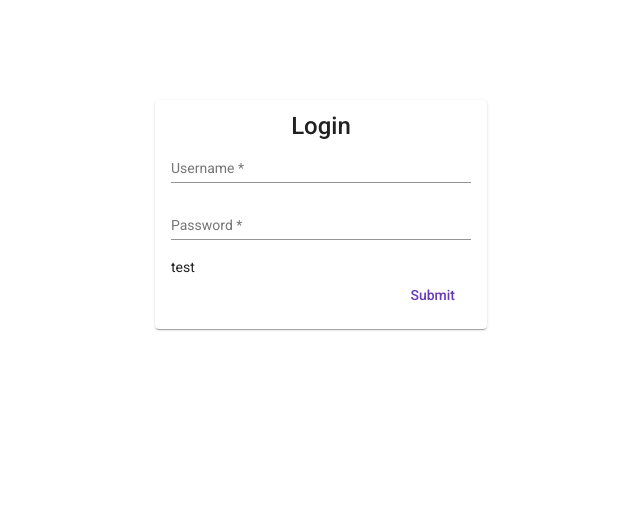
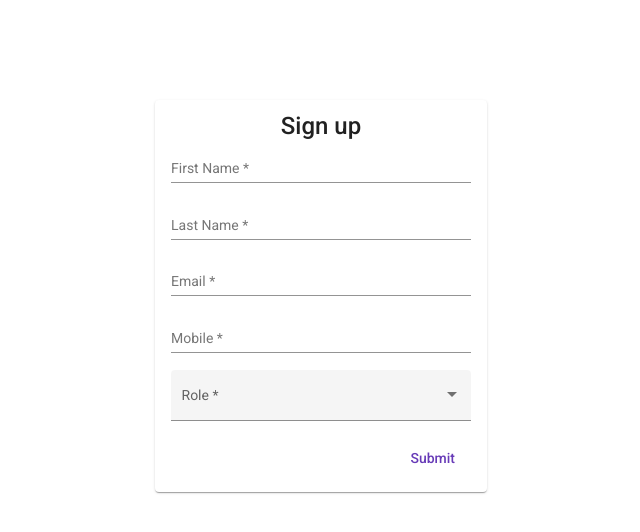
Before and after one commit to anup0651/sample_unit_testing, an Angular app: page / in a window 1280 px wide. Shown: the top 532 px of the page, without its empty margins (319-959 px from the left). Built offline with nearby package versions, Linux system fonts and the light colour scheme.

Commit message:
added signup

```diff
--- a/src/app/app.component.html
+++ b/src/app/app.component.html
@@ -1,4 +1,5 @@
 
-<app-login></app-login>
+<app-signup></app-signup>
+<!-- <app-login></app-login> -->
 <!-- <app-home></app-home> -->
 <router-outlet></router-outlet>
--- a/src/app/app.module.ts
+++ b/src/app/app.module.ts
@@ -8,13 +8,15 @@ import { BrowserAnimationsModule } from '@angular/platform-browser/animations';
 import { MaterialModule } from './material.module';
 import { LoginComponent } from './login/login.component';
 import { FormsModule, ReactiveFormsModule } from '@angular/forms';
-
+import { SignupComponent } from './signup/signup.component';
 
 @NgModule({
   declarations: [
     AppComponent,
     HomeComponent,
-    LoginComponent
+    LoginComponent,
+    SignupComponent
+
   ],
   imports: [
     BrowserModule,
--- /dev/null
+++ b/src/app/signup/signup.component.html
@@ -0,0 +1,58 @@
+<mat-card>
+    <mat-card-title>{{title}}</mat-card-title>
+<mat-card-content>
+<form [formGroup]="signupForm" (ngSubmit)="submit()">
+  <div id="firstName-container">
+
+    <mat-form-field >
+      <input type="text" id="firstName-text" matInput placeholder="First Name" formControlName="firstName" [ngClass]="{ 'is-invalid': submitted && firstName?.errors?.['required'] }" >
+    </mat-form-field>
+  </div>
+
+  <div id="lastName-container">
+
+    <mat-form-field >
+      <input type="text" id="lastName-text" matInput placeholder="Last Name" formControlName="lastName" [ngClass]="{ 'is-invalid': submitted && lastName?.errors?.['required'] }" >
+    </mat-form-field>
+  </div>
+
+  <div id="email-container">
+
+    <mat-form-field >
+      <input type="text" id="email-text" matInput placeholder="Email" formControlName="email" [ngClass]="{ 'is-invalid': submitted && email?.errors?.['required'] }" >
+    </mat-form-field>
+  </div>
+
+  <div id="mobile-container">
+
+    <mat-form-field >
+      <input type="text" id="mobile-text" matInput placeholder="Mobile" formControlName="mobile" [ngClass]="{ 'is-invalid': submitted && mobile?.errors?.['required'] }" >
+    </mat-form-field>
+  </div>
+
+  <div id="role-container">
+    <mat-form-field appearance="fill">
+        <mat-label>Role</mat-label>
+        <mat-select id="role-text" laceholder="role" formControlName="role" [ngClass]="{ 'is-invalid': submitted && role?.errors?.['required'] }">
+          <mat-option *ngFor="let role of roleList" [value]="role.value">
+            {{role.viewValue}}
+          </mat-option>
+        </mat-select>
+      </mat-form-field>
+  </div>
+
+  <div *ngIf="error" class="error" id="error-msg">
+    {{ error }}
+  </div>
+
+  <div *ngIf="successMsg" id="successMsg">
+    {{ successMsg }}
+  </div>
+
+  <div id="login-btn-container" class="button">
+    <button type="submit" color="primary" mat-button>Submit</button>
+  </div>
+
+</form>
+</mat-card-content>
+</mat-card>
--- /dev/null
+++ b/src/app/signup/signup.component.scss
@@ -0,0 +1,28 @@
+:host {
+    display: flex;
+    justify-content: center;
+    margin: 100px 0px;
+  }
+
+  .mat-form-field {
+    width: 100%;
+    min-width: 300px;
+  }
+
+  mat-card-title,
+  mat-card-content {
+    display: flex;
+    justify-content: center;
+  }
+
+  .error {
+    padding: 16px;
+    width: 300px;
+    color: white;
+    background-color: red;
+  }
+
+  .button {
+    display: flex;
+    justify-content: flex-end;
+  }
--- /dev/null
+++ b/src/app/signup/signup.component.ts
@@ -0,0 +1,59 @@
+import { Component, OnInit } from '@angular/core';
+import { FormControl, FormGroup, Validators } from '@angular/forms';
+
+@Component({
+  selector: 'app-signup',
+  templateUrl: './signup.component.html',
+  styleUrls: ['./signup.component.scss']
+})
+export class SignupComponent implements OnInit {
+  roleList: any = [
+    {value: 'superAdmin', viewValue: 'Super Admin'},
+    {value: 'admin', viewValue: 'Admin'},
+    {value: 'user', viewValue: 'User'},
+  ];
+  signupForm: FormGroup;
+  title: string = "Sign up";
+  error: string = '';
+  successMsg: string = '';
+  submitted: boolean = false;
+  constructor() {
+    this.signupForm = new FormGroup({
+      firstName: new FormControl('', [Validators.required]),
+      lastName: new FormControl('', [Validators.required]),
+      email: new FormControl('', [Validators.required]),
+      mobile: new FormControl('', [Validators.required]),
+      role: new FormControl('', [Validators.required]),
+    });
+  }
+
+  ngOnInit(): void {
+  }
+
+  get firstName() {
+    return this.signupForm.get('firstName');
+  }
+
+  get lastName() {
+    return this.signupForm.get('lastName');
+  }
+
+  get email() {
+    return this.signupForm.get('email');
+  }
+
+  get mobile() {
+    return this.signupForm.get('mobile');
+  }
+
+  get role() {
+    return this.signupForm.get('role');
+  }
+
+  submit(){
+    this.submitted = true;
+    console.log(this.signupForm.value);
+
+  }
+
+}
```
Also changed, not shown: 1 other file (tests, documents, lock files or other folders).
